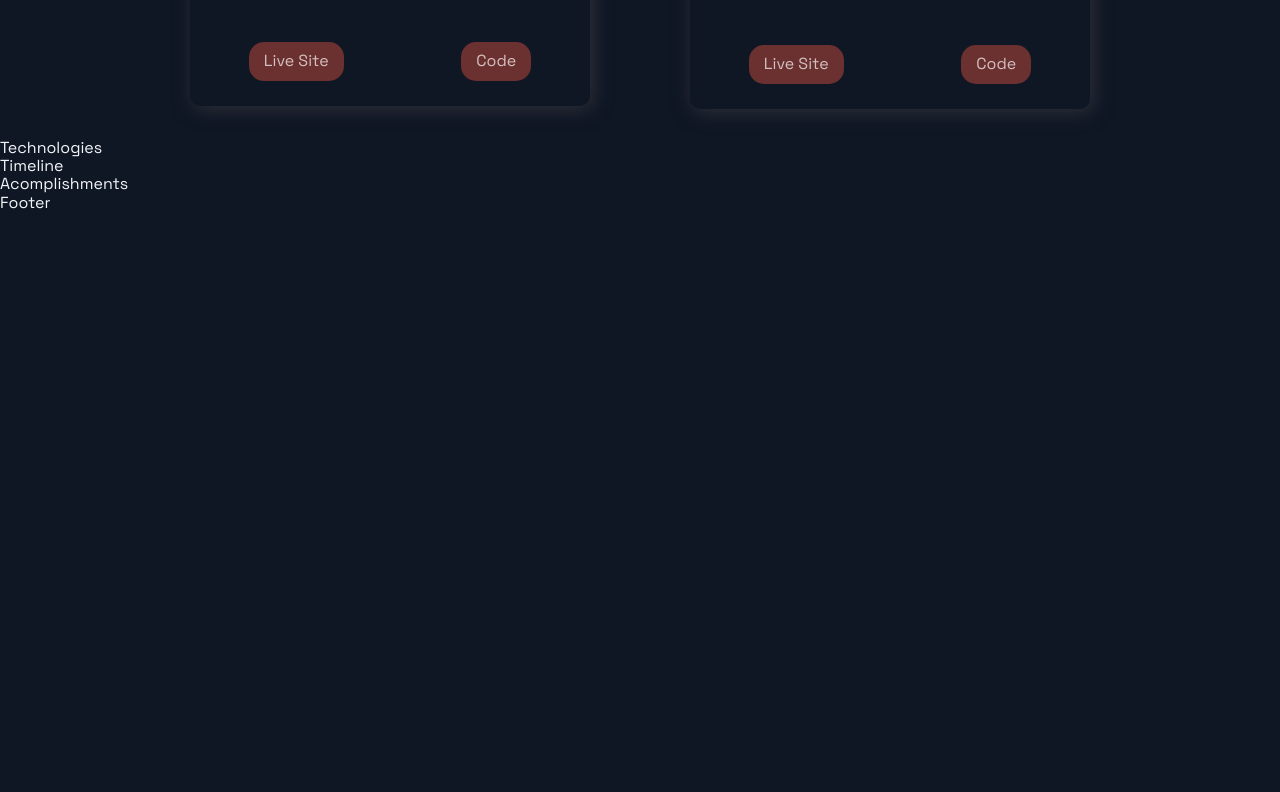
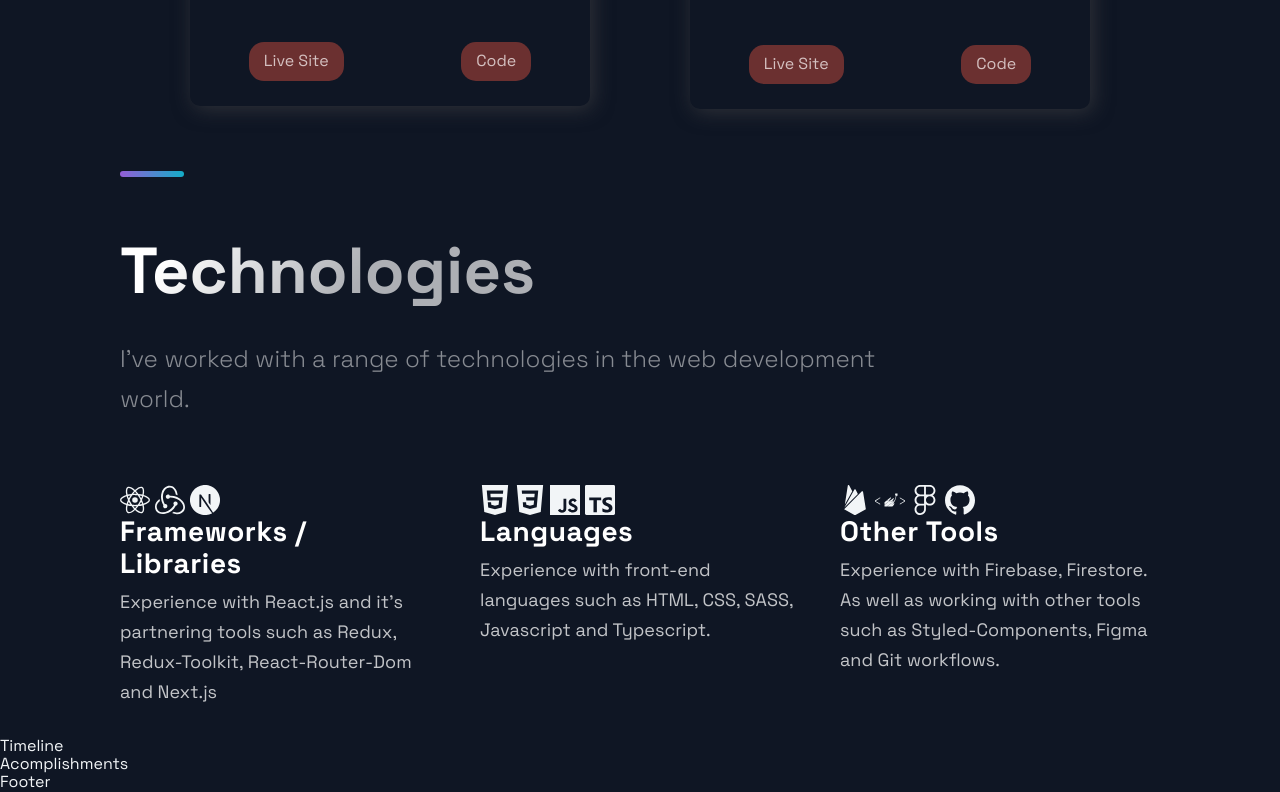
Before and after one commit to ashby-git/portfolio-website-next, a Next.js app: page / in a window 1280 px wide. Shown: the part 2023-2815 px from the top of the page. Before the commit the page ends 2236 px from the top, so only its background shows below. Built offline with nearby package versions, Linux system fonts and the light colour scheme.

Commit message:
✨add technology section

```diff
--- a/package.json
+++ b/package.json
@@ -11,8 +11,8 @@
     "next": "10.2.3",
     "react": "17.0.2",
     "react-dom": "17.0.2",
+    "react-icons": "^4.3.1",
     "styled-components": "^5.3.0",
-    "styled-normalize": "^8.0.7",
-    "react-icons": "^4.2.0"
+    "styled-normalize": "^8.0.7"
   }
 }
--- a/src/components/Technologies/Technologies.js
+++ b/src/components/Technologies/Technologies.js
@@ -1,5 +1,83 @@
 import React from "react";
+import {
+  SiHtml5,
+  SiCss3,
+  SiJavascript,
+  SiReact,
+  SiRedux,
+  SiFirebase,
+  SiStyledcomponents,
+  SiNextdotjs,
+  SiFigma,
+  SiAdobexd,
+  SiGithub,
+  SiTypescript,
+} from "react-icons/si";
+import {
+  Section,
+  SectionDivider,
+  SectionText,
+  SectionTitle,
+} from "../../styles/GlobalComponents";
+import * as S from "./TechnologiesStyles";
 
-const Technologies = () => <div>Technologies</div>;
+const Technologies = () => (
+  <Section id="tech">
+    <SectionDivider />
+    <SectionTitle main>Technologies</SectionTitle>
+    <SectionText>
+      I've worked with a range of technologies in the web development world.
+    </SectionText>
+    <S.List>
+      <S.ListItem>
+        <S.IconWrapper>
+          <SiReact size="3rem" />
+          <SiRedux size="3rem" />
+          <SiNextdotjs size="3rem" />
+        </S.IconWrapper>
+        <S.ListContainer>
+          <S.ListTitle>
+            Frameworks / <br />
+            Libraries
+          </S.ListTitle>
+          <S.ListParagraph>
+            Experience with React.js and it's partnering tools such as Redux,
+            Redux-Toolkit, React-Router-Dom and Next.js
+          </S.ListParagraph>
+        </S.ListContainer>
+      </S.ListItem>
+      <S.ListItem>
+        <S.IconWrapper>
+          <SiHtml5 size="3rem" />
+          <SiCss3 size="3rem" />
+          <SiJavascript size="3rem" />
+          <SiTypescript size="3rem" />
+        </S.IconWrapper>
+        <S.ListContainer>
+          <S.ListTitle>Languages</S.ListTitle>
+          <S.ListParagraph>
+            Experience with front-end languages such as HTML, CSS, SASS,
+            Javascript and Typescript.
+          </S.ListParagraph>
+        </S.ListContainer>
+      </S.ListItem>
+      <S.ListItem>
+        <S.IconWrapper>
+          <SiFirebase size="3rem" />
+          <SiStyledcomponents size="3rem" />
+          <SiFigma size="3rem" />
+          <SiGithub size="3rem" />
+        </S.IconWrapper>
+        <S.ListContainer>
+          <S.ListTitle>Other Tools</S.ListTitle>
+          <S.ListParagraph>
+            Experience with Firebase, Firestore. As well as working with other
+            tools such as Styled-Components, Figma and Git workflows.
+          </S.ListParagraph>
+        </S.ListContainer>
+      </S.ListItem>
+    </S.List>
+  </Section>
+);
 
 export default Technologies;
--- /dev/null
+++ b/src/components/Technologies/TechnologiesStyles.js
@@ -0,0 +1,147 @@
+import styled from "styled-components";
+
+export const ImageContainer = styled.div`
+  text-align: center;
+  background-image: radial-gradient(
+    50% 50% at 50% 50%,
+    rgba(79, 108, 176, 0.25) 53.8%,
+    rgba(79, 108, 176, 0) 100%
+  );
+  width: 100%;
+  padding: 60px;
+  margin-top: 48px;
+  display: flex;
+  flex-direction: column;
+  align-items: center;
+  justify-content: center;
+
+  @media ${(props) => props.theme.breakpoints.lg} {
+    background-image: none;
+    padding: 0;
+    margin-top: 40px;
+  }
+  @media ${(props) => props.theme.breakpoints.md} {
+    background-image: none;
+    padding: 0;
+    margin-top: 16px;
+  }
+`;
+
+export const MainImage = styled.img`
+  width: 100%;
+`;
+
+export const List = styled.ul`
+  list-style-type: none;
+  display: grid;
+  grid-template-columns: repeat(3, 1fr);
+  gap: 40px;
+  margin: 3rem 0;
+
+  @media ${(props) => props.theme.breakpoints.lg} {
+    margin: 64px 0;
+  }
+
+  @media ${(props) => props.theme.breakpoints.md} {
+    margin: 64px 0;
+    gap: 24px;
+  }
+
+  @media ${(props) => props.theme.breakpoints.sm} {
+    display: flex;
+    flex-direction: column;
+    margin: 32px 0;
+  }
+`;
+
+export const ListContainer = styled.div`
+  display: flex;
+  flex-direction: column;
+
+  @media ${(props) => props.theme.breakpoints.sm} {
+    display: flex;
+    margin-left: 18px;
+  }
+`;
+
+export const ListTitle = styled.h4`
+  font-weight: 700;
+  font-size: 28px;
+  line-height: 32px;
+  letter-spacing: 0.02em;
+  color: #ffffff;
+  margin-bottom: 8px;
+
+  @media ${(props) => props.theme.breakpoints.md} {
+    font-size: 24px;
+    line-height: 28px;
+  }
+
+  @media ${(props) => props.theme.breakpoints.sm} {
+    font-size: 20px;
+    line-height: 28px;
+    letter-spacing: 0.02em;
+    margin-bottom: 4px;
+  }
+`;
+
+export const ListParagraph = styled.p`
+  font-size: 18px;
+  line-height: 30px;
+  color: rgba(255, 255, 255, 0.75);
+
+  @media ${(props) => props.theme.breakpoints.md} {
+    font-size: 16px;
+    line-height: 28px;
+  }
+
+  @media ${(props) => props.theme.breakpoints.sm} {
+    font-size: 14px;
+    line-height: 22px;
+  }
+`;
+
+export const ListItem = styled.li`
+  max-width: 320px;
+  display: flex;
+  flex-direction: column;
+
+  @media ${(props) => props.theme.breakpoints.md} {
+    max-width: 203px;
+  }
+
+  @media ${(props) => props.theme.breakpoints.sm} {
+    margin-bottom: 14px;
+    max-width: 320px;
+    flex-direction: row;
+  }
+`;
+
+export const IconWrapper = styled.div`
+  display: flex;
+  flex-direction: row;
+  gap: 5px;
+
+  @media ${(props) => props.theme.breakpoints.sm} {
+    flex-direction: column;
+  }
+`;
+
+export const ListIcon = styled.img`
+  display: block;
+  width: 48px;
+  height: 48px;
+  margin-bottom: 10px;
+
+  @media ${(props) => props.theme.breakpoints.md} {
+    width: 40px;
+    height: 40px;
+    margin-bottom: 8px;
+  }
+
+  @media ${(props) => props.theme.breakpoints.sm} {
+    width: 32px;
+    height: 32px;
+    margin-bottom: 0px;
+  }
+`;
```
Also changed, not shown: 1 other file (tests, documents, lock files or other folders).
